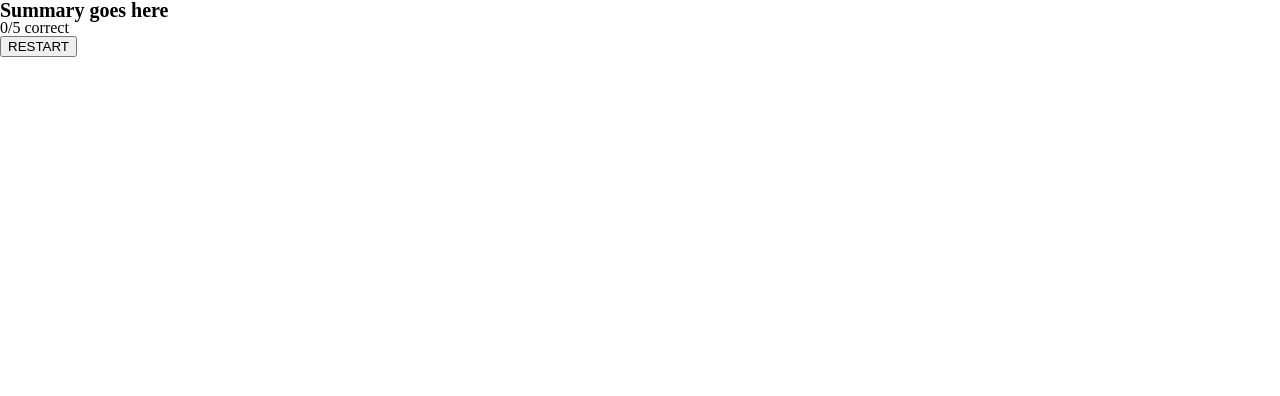
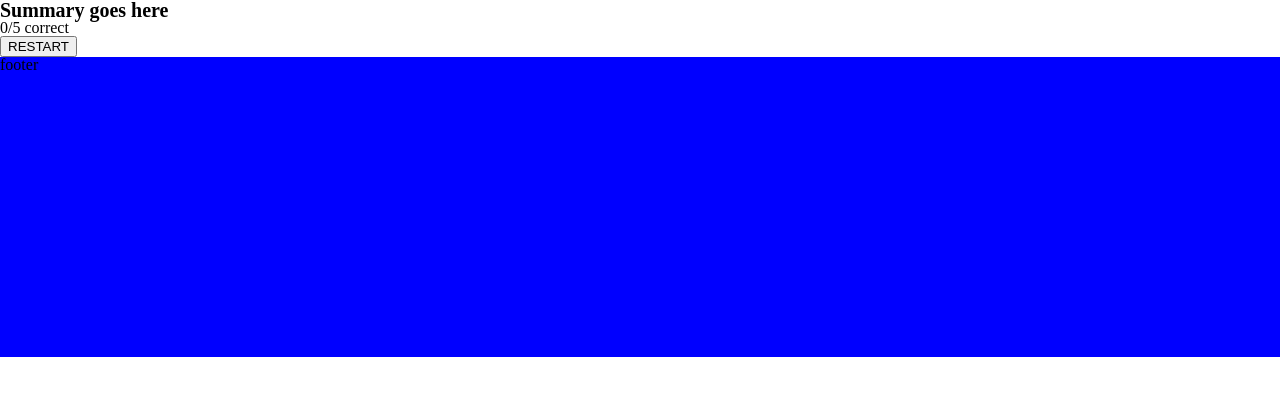
Before and after one commit to Technigo/project-redux-quiz-old, a React (Create React App) app: page /summary in a window 1280 px wide. Shown: the top 396 px of the page. Built offline with nearby package versions, Linux system fonts and the light colour scheme.

Commit message:
footer is now working

```diff
--- a/src/components/Footer.js
+++ b/src/components/Footer.js
@@ -1,5 +1,16 @@
 import React from 'react'
+import styled from 'styled-components'
 
 export const Footer = () => {
-  <p>footer</p>
+  return (
+    <FooterWrapper>
+      <p>footer</p>
+    </FooterWrapper>
+  )
 }
+
+const FooterWrapper = styled.div`
+height: 300px;
+background-color: blue;
+
+`
--- a/src/reducers/quiz.js
+++ b/src/reducers/quiz.js
@@ -43,7 +43,7 @@ const questions = [
     questionText: 'In Pulp Fiction, What does Vincent tell Jules is the name of a Quarter Pounder in Europe?',
     options: ['A Magnificent Cheese Quarter', 'A Royal with Cheese', 'A Pounder with Cheese', 'The Crowned with Cheese'],
     backdropImg: pulpFiction,
-    audio: 'https://open.spotify.com/embed/track/5uES1C2NgkdrNHiCwf9jRr?si=d85bdfd5319b4f2d',
+    audio: 'https://open.spotify.com/embed/track/3538ZnMvpmpImrC6rFQgDr?si=9e36d4dc4521486f',
     correctAnswerIndex: 1
   }
 ]
```
